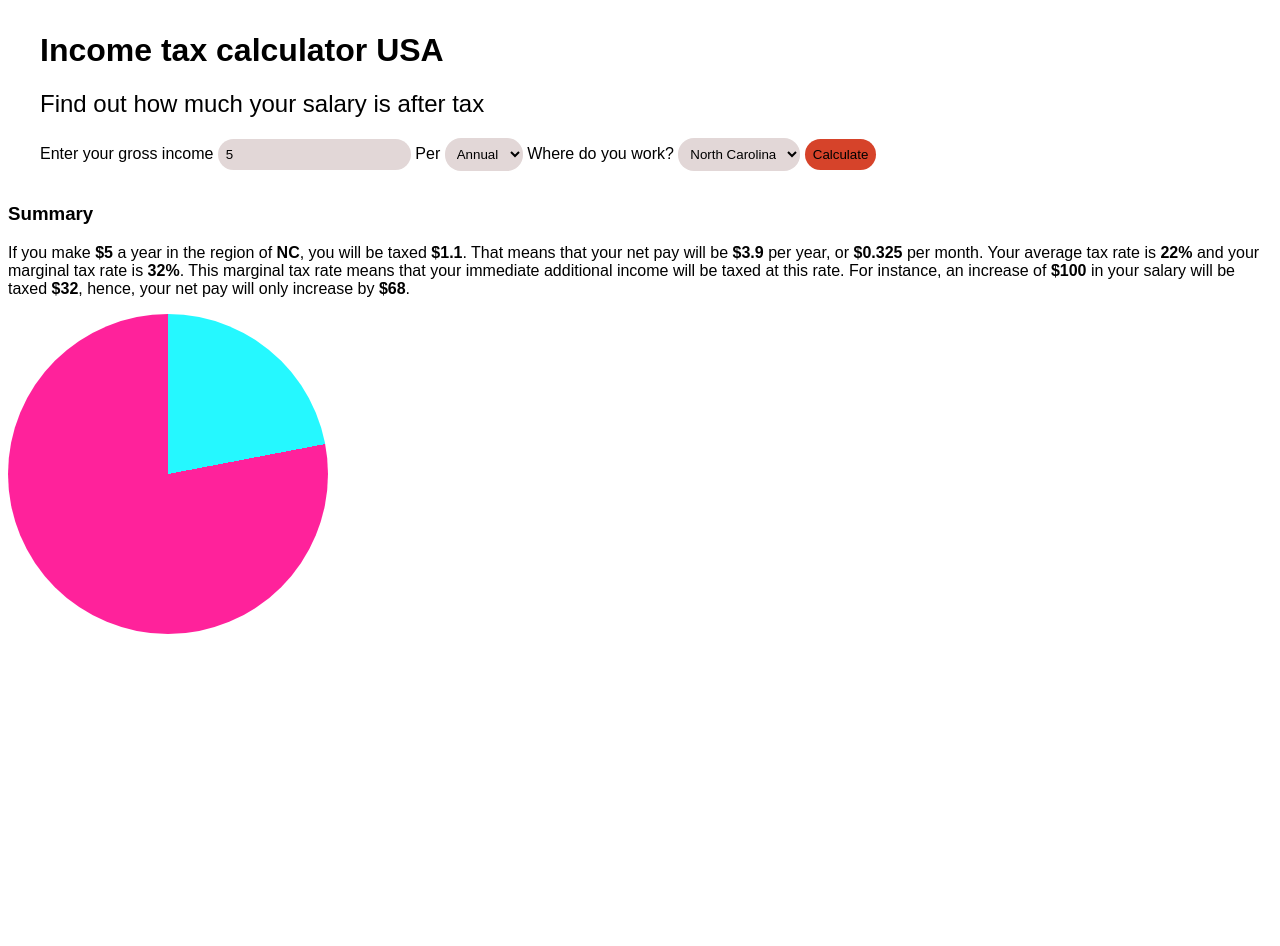
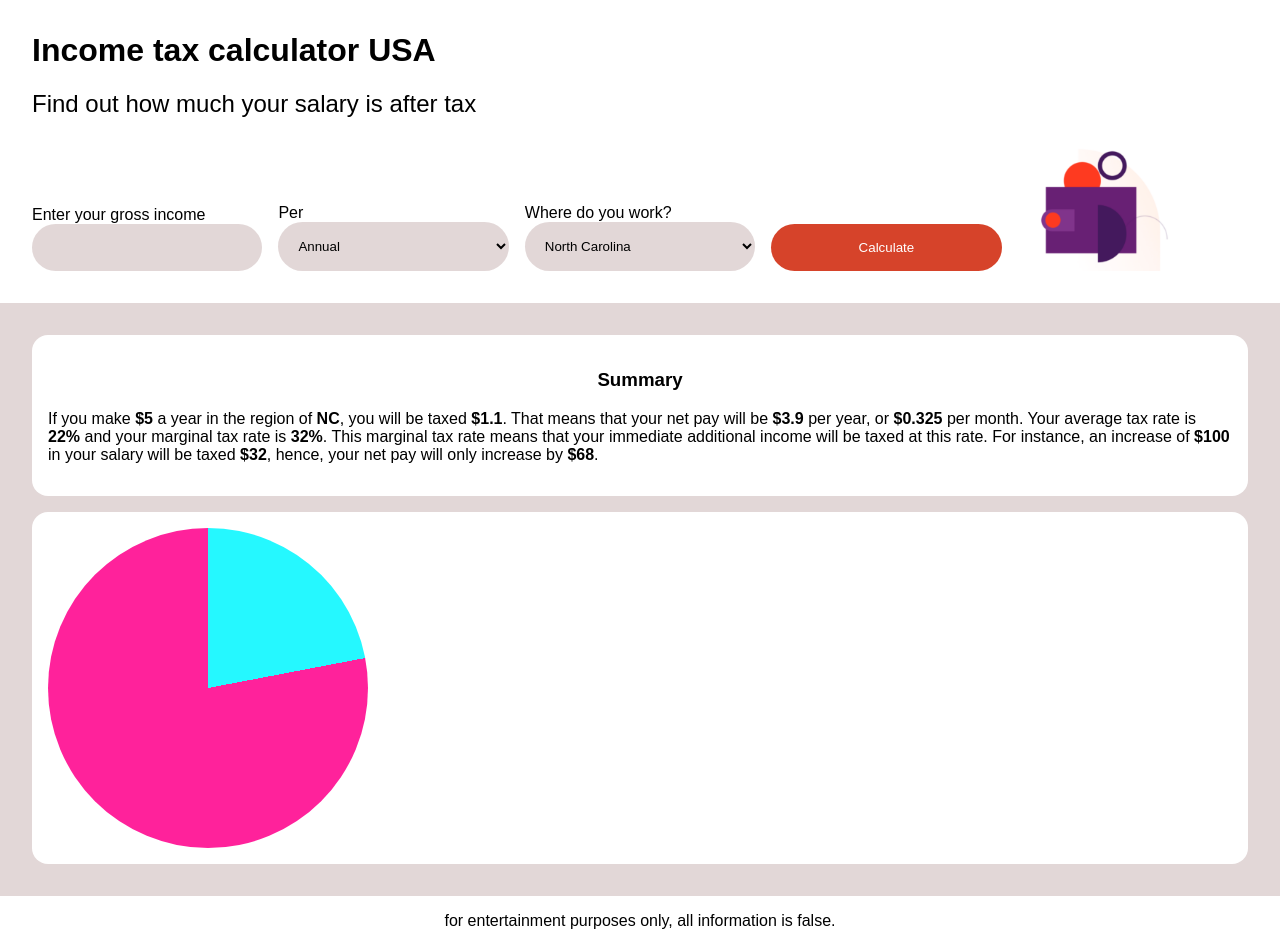
Before and after one commit to PhillipDaum/salary-calculator, a plain HTML site: page index.html in a window 1280 px wide. Both pictures are taken after typing "5" into the empty fields and a click on the button "Calculate". Before the commit the page ends 800 px from the top, so only its background shows below. Drawn offline with Linux system fonts and the light colour scheme.

Commit message:
styling, commas in numbers

```diff
--- a/css/style.css
+++ b/css/style.css
@@ -10,6 +10,7 @@
 
 body {
     font-family: sans-serif;
+    margin: 0;
 }
 h2 {
     font-weight: 200;
@@ -18,30 +19,71 @@ h2 {
 .form-wrapper {
     margin: 2rem;
 }
-
+.input-group {
+    display: flex;
+    flex-direction: column;
+}
+form {
+    display: grid;
+    grid-template-columns: 1fr 1fr 1fr 1fr 1fr;
+    gap: 1rem;
+    align-items: flex-end;
+}
+form img {
+    max-width: 10rem;
+}
 form input {
     border: none;
-    border-radius: 1rem;
+    border-radius: 2rem;
     background-color: var(--background-light);
-    padding: .5rem;
+    padding: 1rem;
 }
 form select {
     border: none;
-    border-radius: 1rem;
+    border-radius: 2rem;
     background-color: var(--background-light);
-    padding: .5rem;
+    padding: 1rem;
 }
 form button {
     border: none;
-    border-radius: 1rem;
+    border-radius: 2rem;
     background-color: var(--button);
-    padding: .5rem;
+    padding: 1rem;
+    color: white;
+    cursor: pointer;
 }
 
+.bottom-half {
+    background-color: var(--background-light);
+    padding: 2rem;
+}
+.hidden {
+    display: none;
+}
+.summary-wrapper {
+    background-color: white;
+    border-radius: 1rem;
+    padding: 1rem;
+}
+.summary-wrapper h3 {
+    text-align: center;
+}
+.chart-wrapper {
+    background-color: white;
+    border-radius: 1rem;
+    padding: 1rem;
+    margin-top: 1rem;
+}
 /* Pie chart */
 .chart {
     height: 20rem;
     width: 20rem;
     border-radius: 50%;
+}
 
+footer {
+    display: flex;
+    flex-direction: column;
+    align-self: end;
+    text-align: center;
 }
--- a/index.html
+++ b/index.html
@@ -13,13 +13,18 @@
         <h1>Income tax calculator USA</h1>
         <h2>Find out how much your salary is after tax</h2>
         <form action="" id="form">
+            <div class="input-group">
                 <label for="income">Enter your gross income</label>
-            <input type="number" name="income" id="income">
+                <input type="number" name="income" id="income" max="9999999">
+            </div>
+            <div class="input-group">
                 <label for="">Per</label>
                 <select name="per" id="per">
                     <option value="annual">Annual</option>
                     <option value="month">Month</option>
                 </select>
+            </div>
+            <div class="input-group">
                 <label for="state">Where do you work?</label>
                 <select name="state" id="state">
                     <option value="NC">North Carolina</option>
@@ -29,10 +34,13 @@
                     <option value="AZ">Arizona</option>
                     <option value="GA">Georgia</option>
                 </select>
+            </div>
             <button type="submit">Calculate</button>
+            <img src="img/logo.png" alt="an abstract wallet">
         </form>
     </div>
 
+    <div class="bottom-half hidden" id="bottom-half">
         <div class="summary-wrapper">
             <h3>Summary</h3>
             <p class="summary" id="summary"></p>
@@ -41,6 +49,10 @@
             <div class="chart" id="chart">
             </div>
         </div>
+    </div>
+    <footer>
+        <p class="footer-text">for entertainment purposes only, all information is false.</p>
+    </footer>
     <script src="js/custom.js"></script>
 </body>
 
--- a/js/custom.js
+++ b/js/custom.js
@@ -1,4 +1,4 @@
-const userArray = [];
+let userArray = [];
 const summaryArea = document.getElementById("summary");
 
 const taxRates = {
@@ -20,42 +20,53 @@ const marginalTaxRates = {
 
 // form submission
 const submitForm = (e) => {
+    const form = document.getElementById("form");
     e.preventDefault();
     const data = new FormData(e.target);
     const dataObject = Object.fromEntries(data.entries());
     userArray.push(dataObject);
+    document.getElementById('bottom-half').classList.toggle('hidden');
     summaryArea.innerHTML = calculate(userArray);
+    form.reset();
+    resetArray();
+
 }
 document.querySelector("#form").addEventListener("submit", submitForm);
+
+const resetArray = () => {
+    userArray = [];
+}
 
 const calculate = (array) => {
     console.log(userArray)
     let region = array[0].state;
-    console.log("region", region)
     let annualSalary;
     if (array[0].per === "annual") {
         annualSalary = array[0].income;
     } else {
         annualSalary = array[0].income * 12;
     }
+    console.log(annualSalary);
     // what about this syntax with the brackets? it's weird
     let theTaxRate = taxRates[region]; // the bracket notation lets me pass through a string for the key
     let annualTaxAmount = annualSalary * theTaxRate;
     let netPay = annualSalary - annualTaxAmount;
+    netPay = netPay/1;
     let monthlyNetPay = netPay/12;
     let theMarginalTaxRate = marginalTaxRates[region];
     let exampleMarginalRate = 100 * theMarginalTaxRate;
     let exampleMarginalIncrease = 100 - exampleMarginalRate;
-    makeChart(theTaxRate*100)
+    makeChart(theTaxRate*100);
+    annualSalary = annualSalary/1;
+    annualSalary = annualSalary.toLocaleString("en-US");
     return `If you make <strong>$${annualSalary}</strong> a year in the region of <strong>${region}</strong>,
- you will be taxed <strong>$${annualTaxAmount}</strong>. That means that your net pay will be <strong>$${netPay}</strong>
- per year, or <strong>$${monthlyNetPay}</strong> per month. Your average tax rate is <strong>${theTaxRate*100}%</strong> and your
+ you will be taxed <strong>$${annualTaxAmount.toLocaleString()}</strong>. That means that your net pay will be <strong>$${netPay.toLocaleString()}</strong>
+ per year, or <strong>$${monthlyNetPay.toLocaleString()}</strong> per month. Your average tax rate is <strong>${theTaxRate*100}%</strong> and your
  marginal tax rate is <strong>${theMarginalTaxRate*100}%</strong>. This marginal tax rate means that your immediate additional
  income will be taxed at this rate. For instance, an increase of <strong>$100</strong> in your salary will
  be taxed <strong>$${exampleMarginalRate}</strong>, hence, your net pay will only increase by <strong>$${exampleMarginalIncrease}</strong>.`
 }
 
 const makeChart = (ratio) => {
-    console.log(ratio);
     document.getElementById('chart').style.background = `conic-gradient(var(--accent-02) ${ratio}%, var(--accent-01) 0)`;
 }
```
Lines whose indentation alone changed are shown as unchanged.
